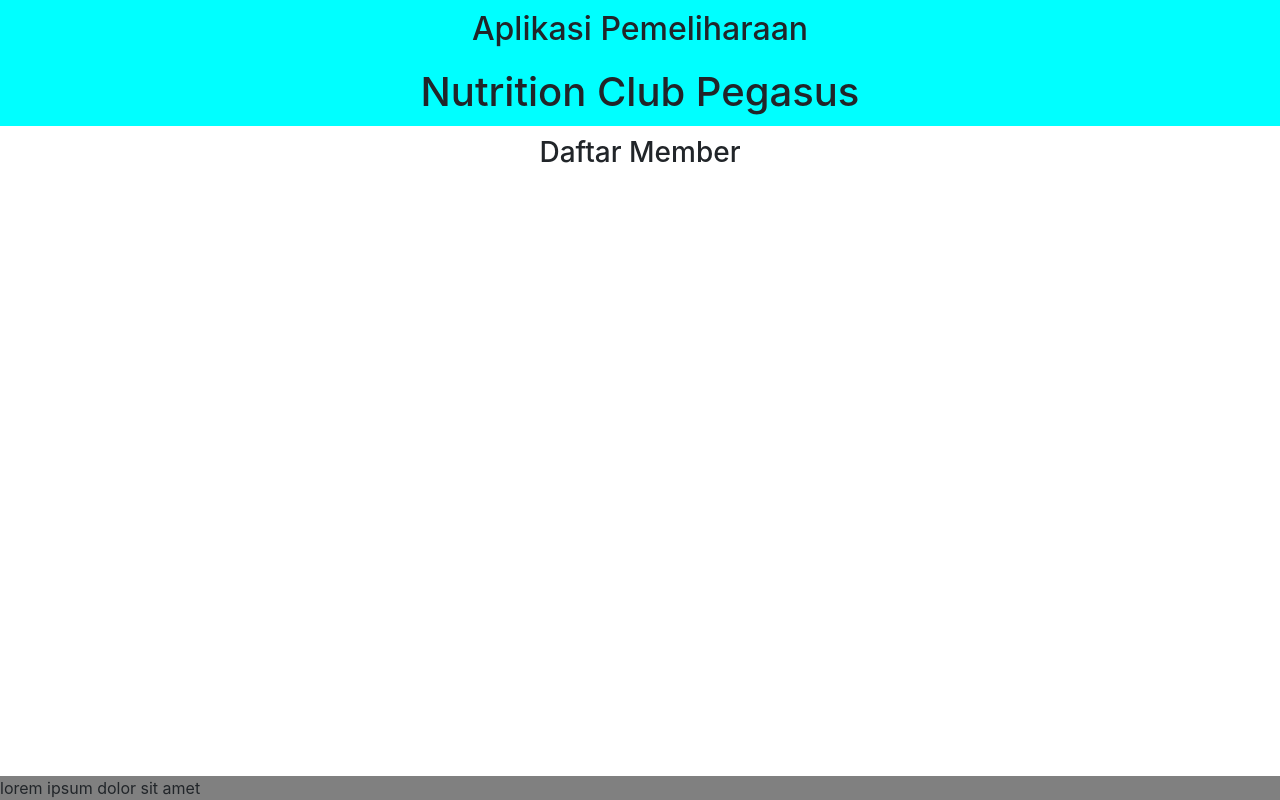
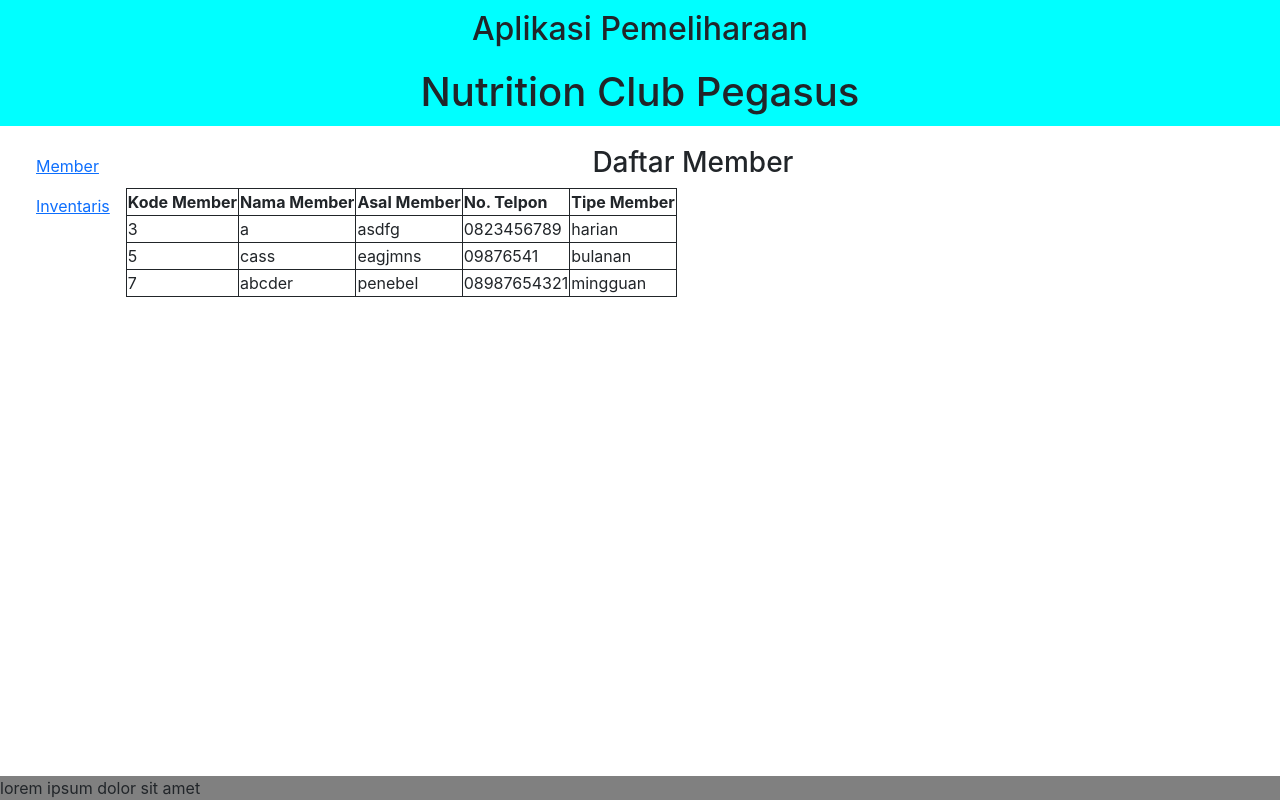
Before and after one commit to thethirdswan/aplpemeliharaanhlf, a React (Create React App) app: page /member in a window 1280 px wide. Built offline with nearby package versions, Linux system fonts and the light colour scheme.

Commit message:
added navigation prototype

```diff
--- /dev/null
+++ b/src/components/Nav.js
@@ -0,0 +1,7 @@
+export default function Navigation() {
+    return (
+    <div className="nav d-none d-md-block float-start">
+        <a href="/member"><button className="nav-link btn btn-primary">Member</button></a>
+        <a href="/inventaris"><button className="nav-link btn btn-primary">Inventaris</button></a>
+    </div>
+)}
--- a/src/css/inventaris.css
+++ b/src/css/inventaris.css
@@ -0,0 +1,7 @@
+.inventariscon {
+    margin: 20px;
+}
+
+table, th, tr, td {
+    border: 1px solid;
+}
--- a/src/css/member.css
+++ b/src/css/member.css
@@ -0,0 +1,3 @@
+.membercon {
+    margin: 20px;
+}
--- a/src/pages/inventaris.js
+++ b/src/pages/inventaris.js
@@ -1,8 +1,10 @@
 import '../css/inventaris.css';
+import Navigation from '../components/Nav';
 
 export default function Inventaris() {
     return (
-        <div>
+        <div className="inventariscon">
+            <Navigation />
             <h3 style={{textAlign: "center"}}>Inventaris</h3>
             <table>
                 <tr>
--- a/src/pages/member.js
+++ b/src/pages/member.js
@@ -1,7 +1,41 @@
 import '../css/member.css'
+import Navigation from '../components/Nav';
 
 export default function Member() {
     return (
-        <h3 style={{textAlign: "center"}}>Daftar Member</h3>
+        <div className="membercon">
+            <Navigation />
+            <h3 style={{textAlign: "center"}}>Daftar Member</h3>
+            <table>
+                <tr>
+                    <th>Kode Member</th>
+                    <th>Nama Member</th>
+                    <th>Asal Member</th>
+                    <th>No. Telpon</th>
+                    <th>Tipe Member</th>
+                </tr>
+                <tr>
+                    <td>3</td>
+                    <td>a</td>
+                    <td>asdfg</td>
+                    <td>0823456789</td>
+                    <td>harian</td>
+                </tr>
+                <tr>
+                    <td>5</td>
+                    <td>cass</td>
+                    <td>eagjmns</td>
+                    <td>09876541</td>
+                    <td>bulanan</td>
+                </tr>
+                <tr>
+                    <td>7</td>
+                    <td>abcder</td>
+                    <td>penebel</td>
+                    <td>08987654321</td>
+                    <td>mingguan</td>
+                </tr>
+            </table>
+        </div>
     );
 }
```
